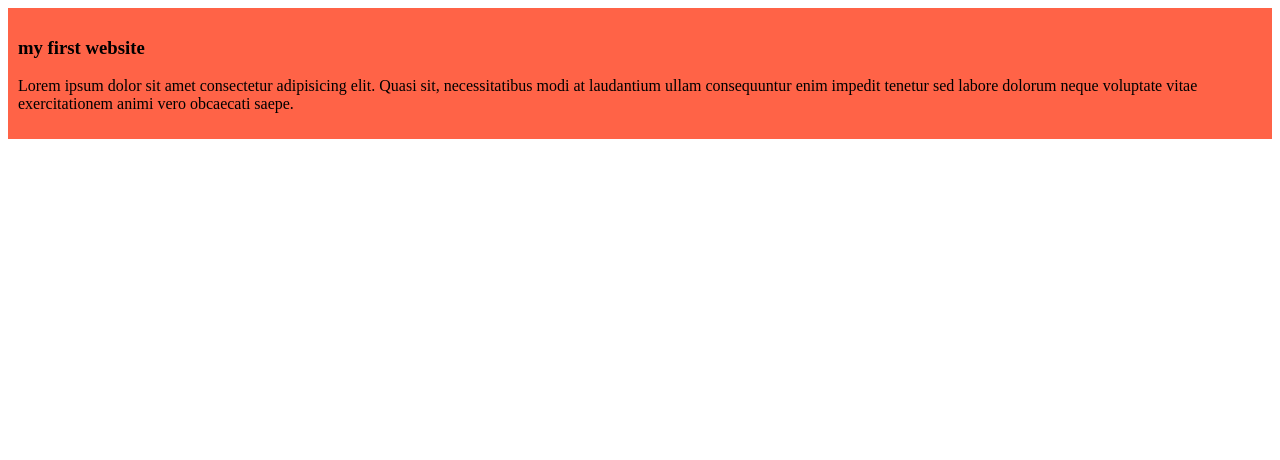
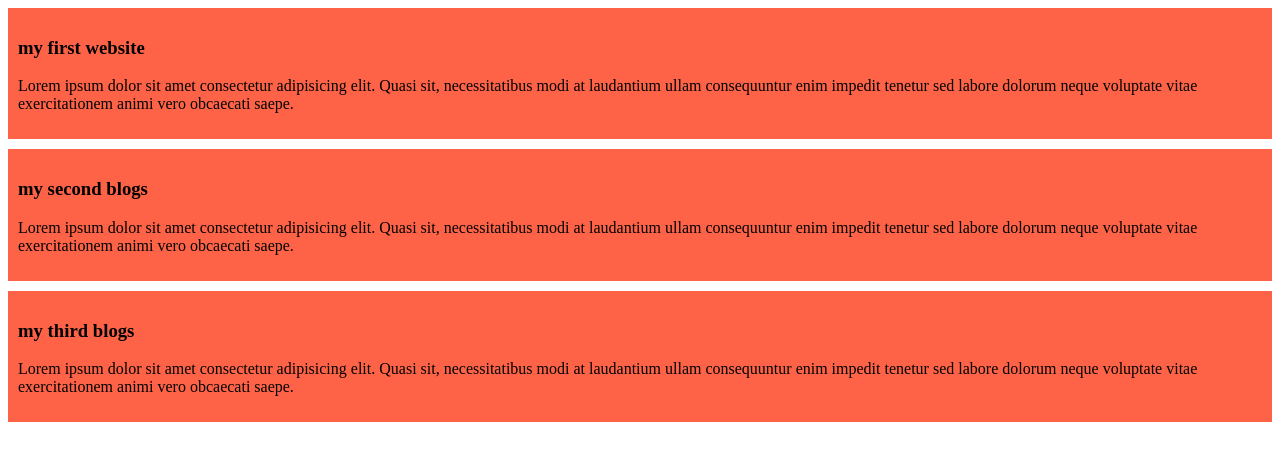
Before and after one commit to SM-Sowrov6/my-simple-website, a plain HTML site: page index.html in a window 1280 px wide. Drawn offline with Linux system fonts and the light colour scheme.

Commit message:
added the second and the third blog

```diff
--- a/index.html
+++ b/index.html
@@ -12,5 +12,15 @@
             <p>Lorem ipsum dolor sit amet consectetur adipisicing elit. Quasi sit, necessitatibus modi at laudantium ullam consequuntur enim impedit tenetur sed labore dolorum neque voluptate vitae exercitationem animi vero obcaecati saepe.</p>
 
     </div>
+    <div>
+        <h3>my second blogs</h3>
+            <p>Lorem ipsum dolor sit amet consectetur adipisicing elit. Quasi sit, necessitatibus modi at laudantium ullam consequuntur enim impedit tenetur sed labore dolorum neque voluptate vitae exercitationem animi vero obcaecati saepe.</p>
+
+    </div>
+    <div>
+        <h3>my third blogs</h3>
+            <p>Lorem ipsum dolor sit amet consectetur adipisicing elit. Quasi sit, necessitatibus modi at laudantium ullam consequuntur enim impedit tenetur sed labore dolorum neque voluptate vitae exercitationem animi vero obcaecati saepe.</p>
+
+    </div>
 </body>
 </html>
--- a/styles/blogs.css
+++ b/styles/blogs.css
@@ -1,4 +1,5 @@
 div{
     background-color: tomato;
     padding: 10px;
+    margin-bottom: 10px;
 }
```
